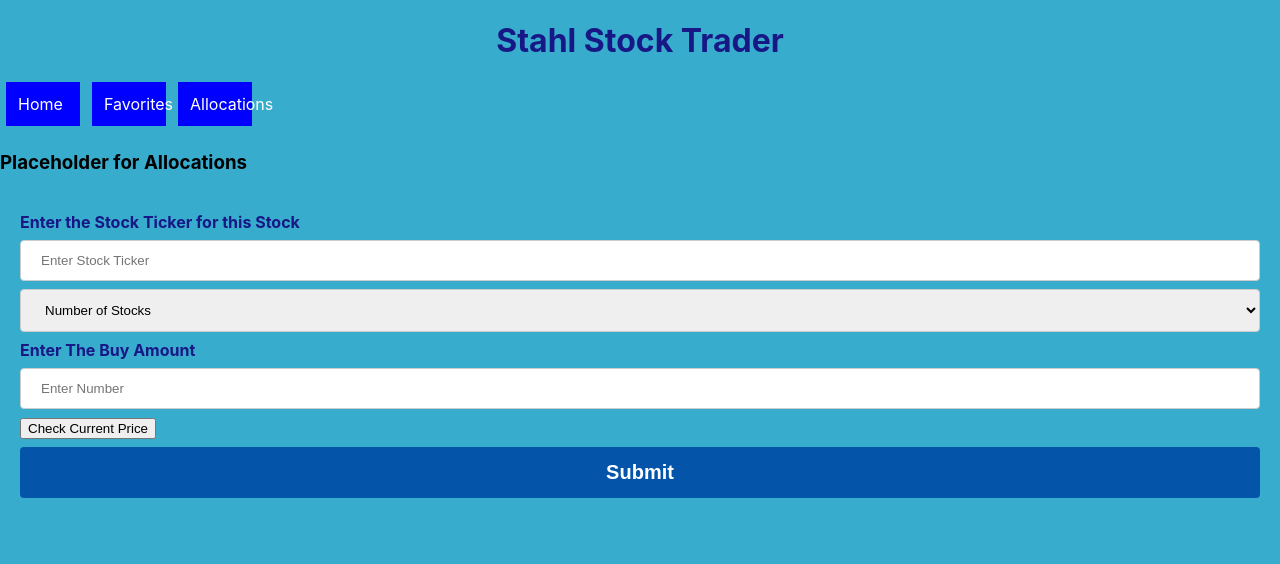
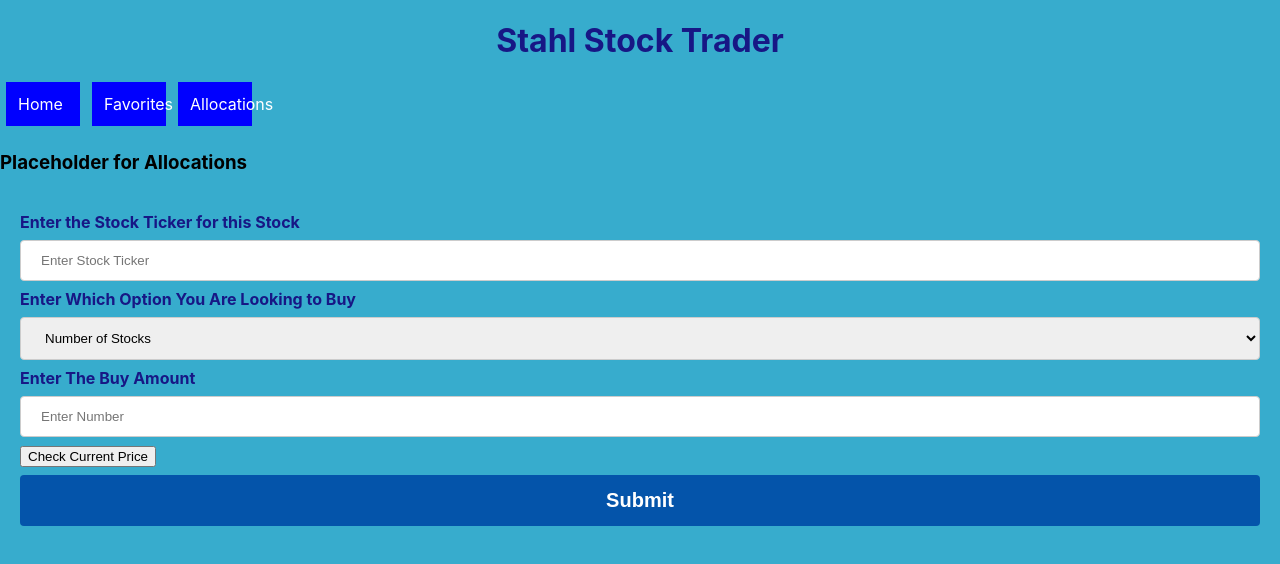
Before and after one commit to Andrewstahl/phase-2-final-project, a React (Create React App) app: page /allocations in a window 1280 px wide. Shown: the top 564 px of the page. Built offline with nearby package versions, Linux system fonts and the light colour scheme; data requests are answered from the project's data file.

Commit message:
Added some additional labeling elements to the stock form

```diff
--- a/src/Components/StockForm.js
+++ b/src/Components/StockForm.js
@@ -12,8 +12,8 @@ export default function StockForm() {
           name="stockTicker"
           placeholder="Enter Stock Ticker"
           />
-
-        <select onChange={() => setUserSelection(userSelection === "Dollars" ? "Number" : "Dollars")}>
+        <label htmlFor="buy-type-select">Enter Which Option You Are Looking to Buy</label>
+        <select name="buy-type-select" onChange={() => setUserSelection(userSelection === "Dollars" ? "Number" : "Dollars")}>
           <option value="number">Number of Stocks</option>
           <option value="dollars">Dollar Amount</option>
         </select>
```
